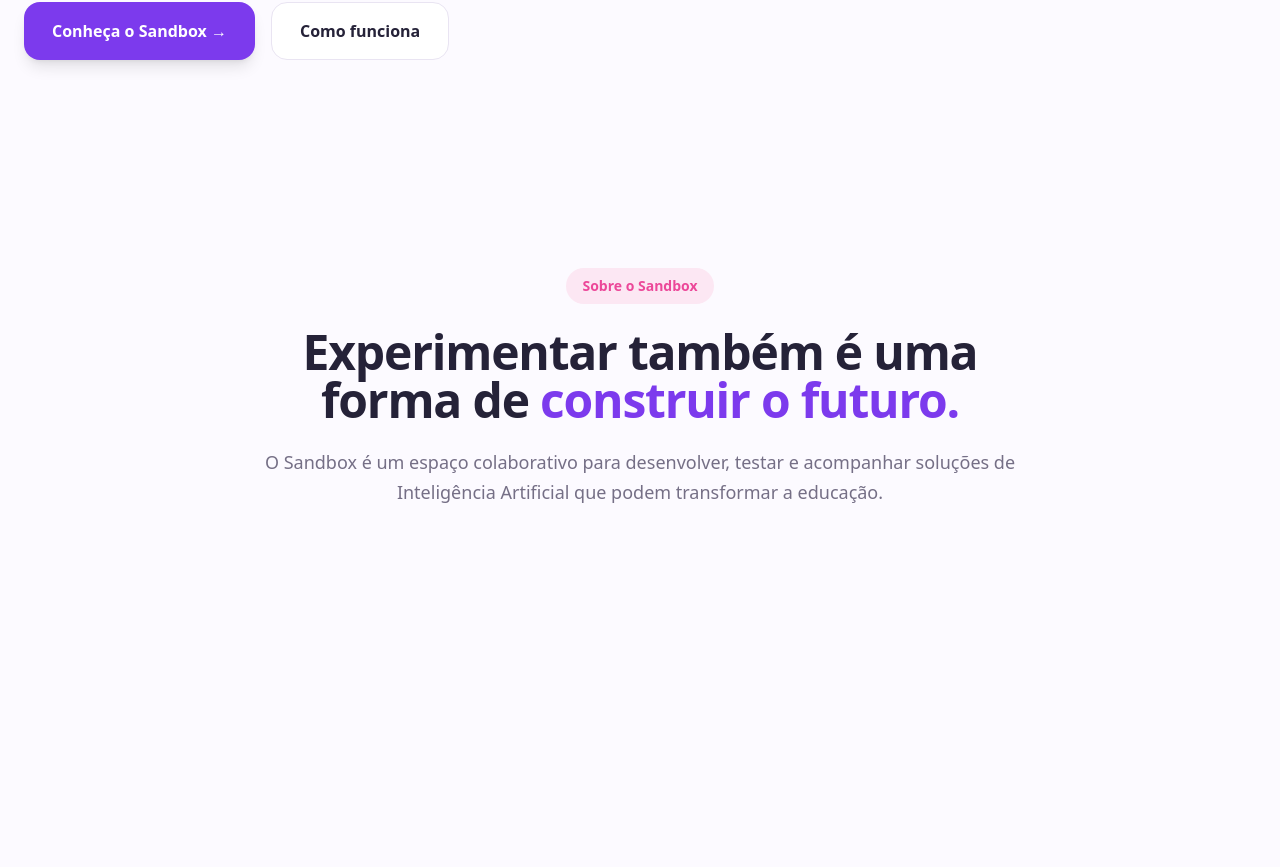
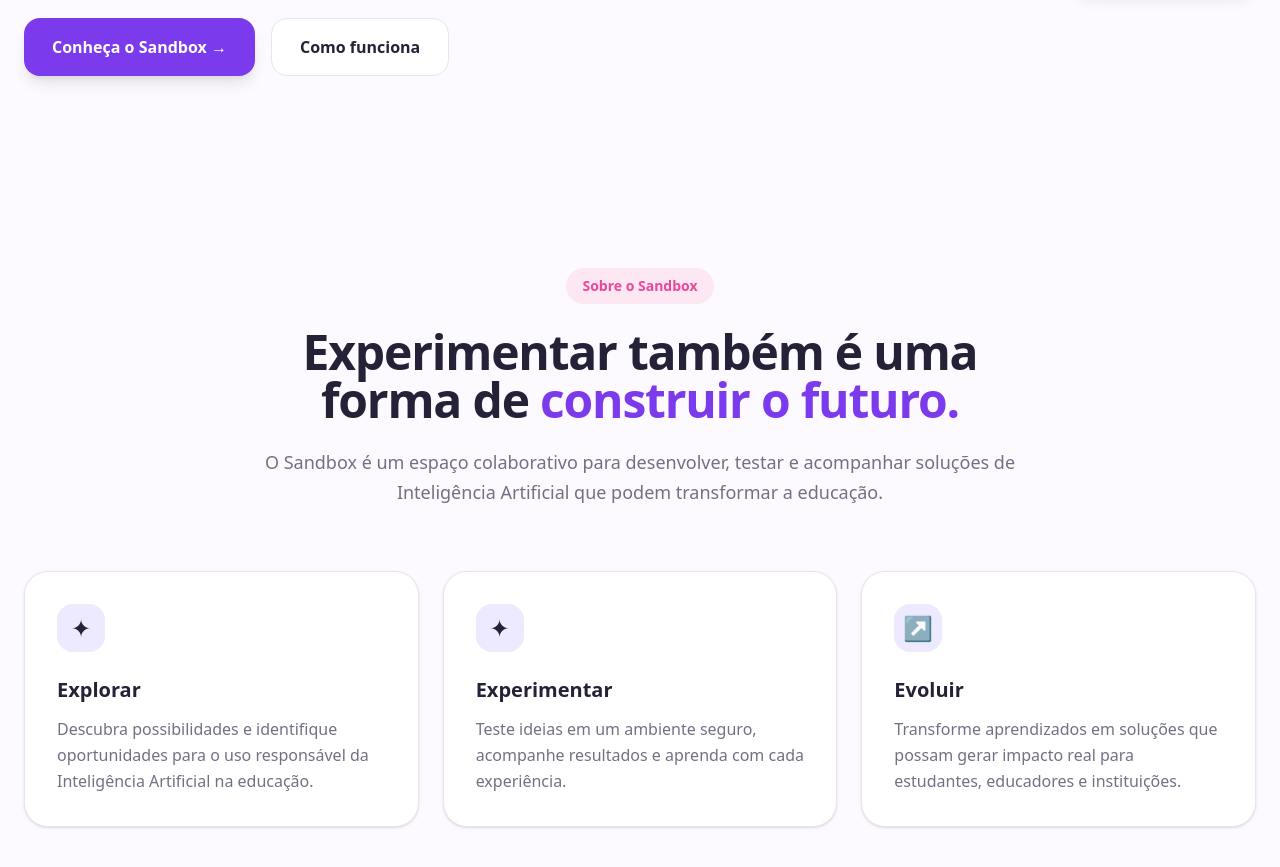
Before and after one commit to beatnees/sandbox, a Next.js app: page /sandbox/ in a window 1280 px wide. Shown: the part 707-1574 px from the top of the page. Before the commit the page ends 1342 px from the top, so only its background shows below. Built offline with nearby package versions, Linux system fonts and the light colour scheme.

Commit message:
atualiza o sobre

```diff
--- a/app/page.tsx
+++ b/app/page.tsx
@@ -7,7 +7,7 @@ export default function Home() {
 
       <main className="bg-(--background)">
         {/* HERO */}
-        <section className="relative min-h-[calc(100vh-80px)] px-6 py-20">
+        <section className="relative min-h-[calc(100vh-80px)] px-6 py-12 md:py-24">
           {/* Fundo decorativo */}
 
           <div className="relative mx-auto grid max-w-7xl items-center gap-16 lg:grid-cols-2">
@@ -108,7 +108,7 @@ export default function Home() {
         </section>
 
         {/* SOBRE */}
-        <section id="sobre" className="px-6 py-24 md:py-32">
+        <section id="sobre" className="px-6 py-12 md:py-24">
           <div className="mx-auto max-w-7xl">
             {/* cabeçalho */}
             <div className="mx-auto max-w-3xl text-center">
@@ -126,6 +126,51 @@ export default function Home() {
                 transformar a educação.
               </p>
             </div>
+
+            {/* cards */}
+            <div className="mt-16 grid gap-6 md:grid-cols-3">
+              {/* card 1 */}
+              <div className="rounded-3xl border border-(--border) bg-(--surface) p-8 shadow-sm transition hover:-translate-y-1 hover:shadow-lg">
+                <div className="flex h-12 w-12 items-center justify-center rounded-2xl bg-(--primary-light) text-2xl">
+                  ✦
+                </div>
+                <h3 className="mt-6 text-xl font-bold text-(--foreground)">
+                  Explorar
+                </h3>
+                <p className="mt-3 leading-relaxed text-(--muted)">
+                  Descubra possibilidades e identifique oportunidades para o uso
+                  responsável da Inteligência Artificial na educação.
+                </p>
+              </div>
+
+              {/* card 2 */}
+              <div className="rounded-3xl border border-(--border) bg-(--surface) p-8 shadow-sm transition hover:-translate-y-1 hover:shadow-lg">
+                <div className="flex h-12 w-12 items-center justify-center rounded-2xl bg-(--primary-light) text-2xl">
+                  ✦
+                </div>
+                <h3 className="mt-6 text-xl font-bold text-(--foreground)">
+                  Experimentar
+                </h3>
+                <p className="mt-3 leading-relaxed text-(--muted)">
+                  Teste ideias em um ambiente seguro, acompanhe resultados e
+                  aprenda com cada experiência.
+                </p>
+              </div>
+
+              {/* card 3 */}
+              <div className="rounded-3xl border border-(--border) bg-(--surface) p-8 shadow-sm transition hover:-translate-y-1 hover:shadow-lg">
+                <div className="flex h-12 w-12 items-center justify-center rounded-2xl bg-(--primary-light) text-2xl">
+                  ↗
+                </div>
+                <h3 className="mt-6 text-xl font-bold text-(--foreground)">
+                  Evoluir
+                </h3>
+                <p className="mt-3 leading-relaxed text-(--muted)">
+                  Transforme aprendizados em soluções que possam gerar impacto
+                  real para estudantes, educadores e instituições.
+                </p>
+              </div>
+            </div>
           </div>
         </section>
       </main>
```
